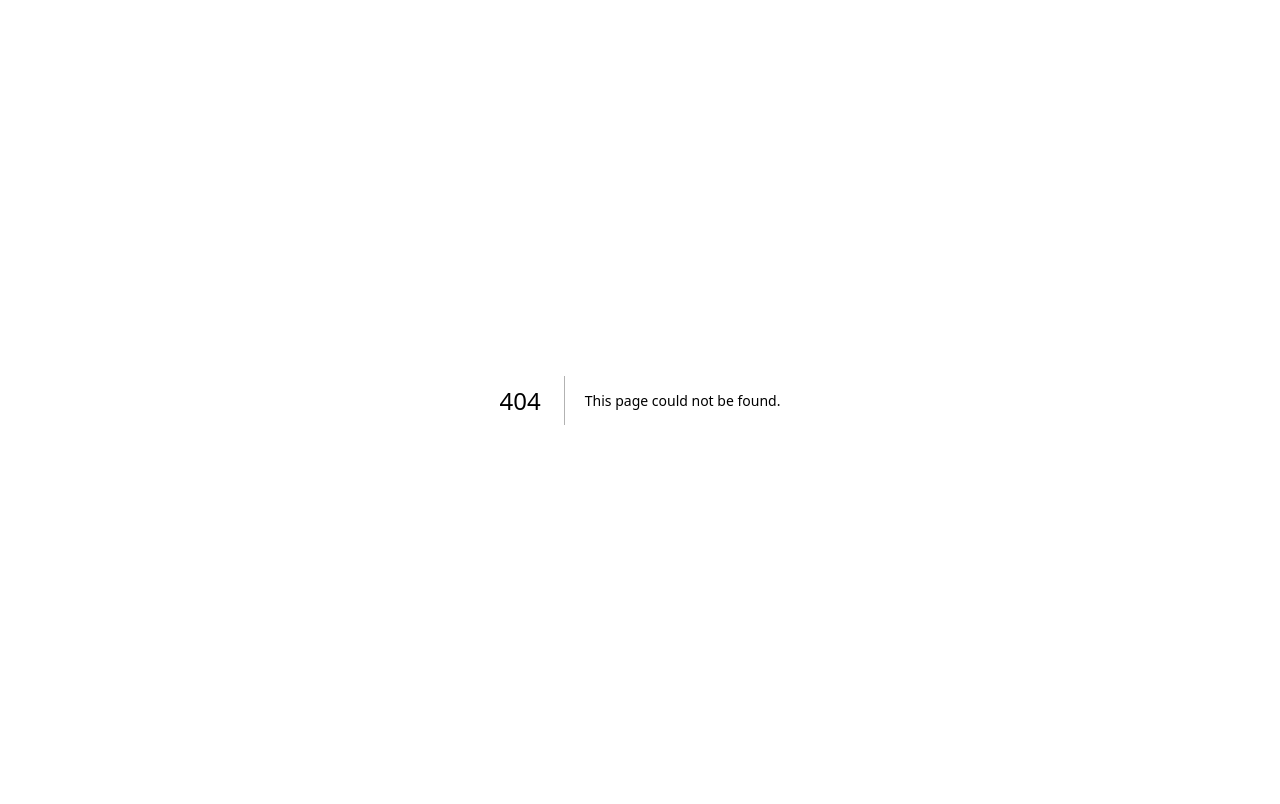
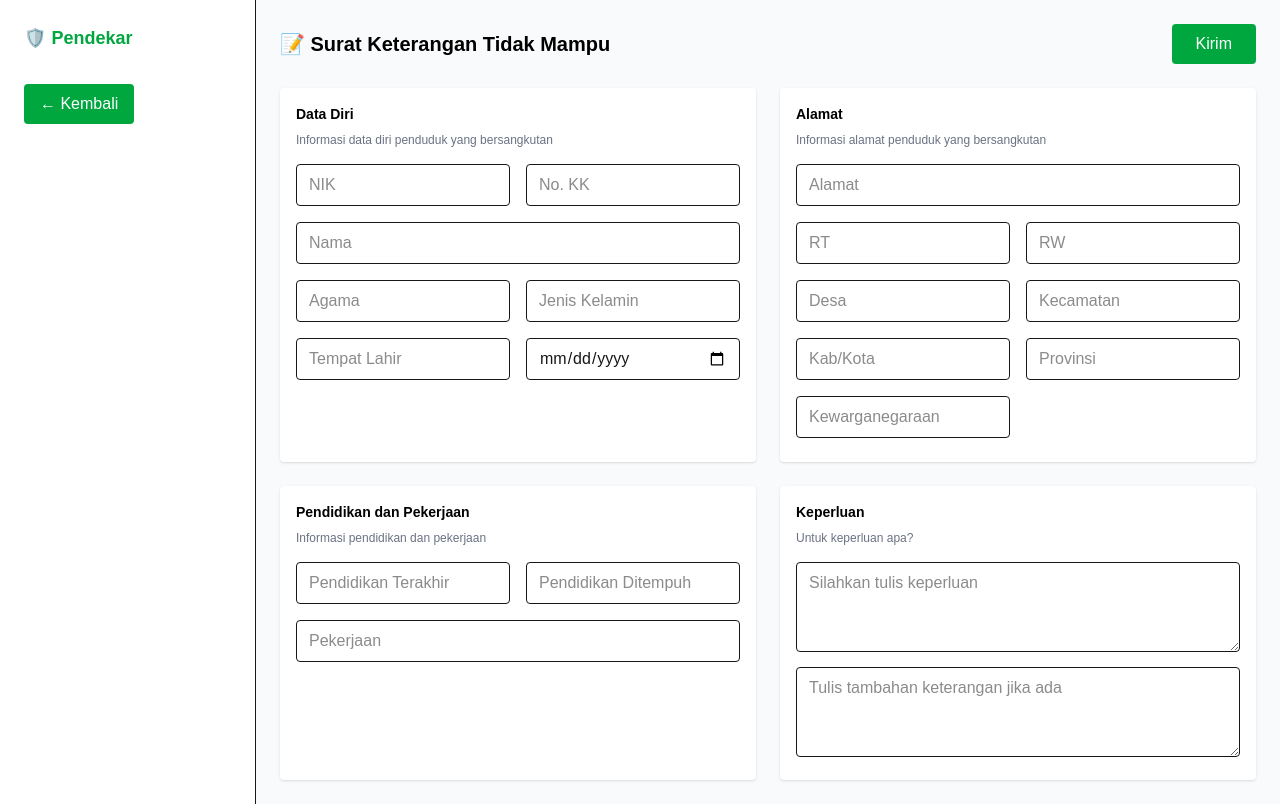
Before and after one commit to Kiki-Ervin/Aplikasi_Pendekar, a Next.js app in the folder pendekar/: page /ajukan/tidak-mampu in a window 1280 px wide. Before the commit this address had no page. Built offline with nearby package versions, Linux system fonts and the light colour scheme.

Commit message:
menambahkan form and API untuk Surat Keterangan Tidak Mampu
menambahkan form Surat Keterangan tidak mampu dan membuat dan menyambungkanya ke db mysql untuk menyimpan data

```diff
--- /dev/null
+++ b/pendekar/src/pages/ajukan/tidak-mampu.js
@@ -0,0 +1,131 @@
+import { useRouter } from 'next/router';
+import { useState } from 'react';
+
+export default function TidakMampuForm() {
+const router = useRouter();
+const [form, setForm] = useState({
+nik: '',
+no_kk: '',
+nama: '',
+agama: '',
+jenis_kelamin: '',
+tempat_lahir: '',
+tanggal_lahir: '',
+alamat: '',
+rt: '',
+rw: '',
+desa: '',
+kecamatan: '',
+kabupaten: '',
+provinsi: '',
+kewarganegaraan: '',
+pendidikan_terakhir: '',
+pendidikan_ditempuh: '',
+pekerjaan: '',
+keperluan: '',
+tambahan_keterangan: '',
+});
+
+const handleChange = (e) => {
+setForm({ ...form, [e.target.name]: e.target.value });
+};
+
+const handleSubmit = async () => {
+try {
+const res = await fetch('/api/tidak-mampu', {
+method: 'POST',
+headers: { 'Content-Type': 'application/json' },
+body: JSON.stringify(form),
+});
+
+  if (res.ok) {
+    alert('Data berhasil diajukan');
+    router.push('/permohonan');
+  } else {
+    alert('Gagal mengirim data');
+  }
+} catch (err) {
+  console.error(err);
+  alert('Terjadi error');
+}
+};
+
+return (
+<div className="flex min-h-screen bg-gray-50">
+{/* Sidebar */}
+<aside className="w-64 bg-white border-r p-6">
+<div className="text-green-600 font-bold text-lg mb-8 flex items-center gap-2">
+🛡️ Pendekar
+</div>
+<nav className="space-y-2">
+<button onClick={() => router.back()} className="bg-green-600 block px-4 py-2 text-white hover:bg-green-100 rounded">
+← Kembali
+</button>
+</nav>
+</aside>
+
+
+  {/* Form Content */}
+  <main className="flex-1 p-6 overflow-auto">
+    <div className="flex justify-between items-center mb-6">
+      <h1 className="text-xl font-bold text-black">📝 Surat Keterangan Tidak Mampu</h1>
+      <button onClick={handleSubmit} className="bg-green-600 text-white px-6 py-2 rounded hover:bg-green-700">
+        Kirim
+      </button>
+    </div>
+
+    <div className="grid grid-cols-1 md:grid-cols-2 gap-6">
+      {/* Data Diri */}
+      <div className="bg-white p-4 rounded shadow">
+        <h2 className="font-semibold text-sm text-black mb-2">Data Diri</h2>
+        <p className="text-xs text-gray-500 mb-4">Informasi data diri penduduk yang bersangkutan</p>
+        <div className="grid grid-cols-2 gap-4 mb-2">
+          <input name="nik" type="text" placeholder="NIK" className="border px-3 py-2 rounded" value={form.nik} onChange={handleChange} />
+          <input name="no_kk" type="text" placeholder="No. KK" className="border px-3 py-2 rounded" value={form.no_kk} onChange={handleChange} />
+          <input name="nama" type="text" placeholder="Nama" className="col-span-2 border px-3 py-2 rounded" value={form.nama} onChange={handleChange} />
+          <input name="agama" type="text" placeholder="Agama" className="border px-3 py-2 rounded" value={form.agama} onChange={handleChange} />
+          <input name="jenis_kelamin" type="text" placeholder="Jenis Kelamin" className="border px-3 py-2 rounded" value={form.jenis_kelamin} onChange={handleChange} />
+          <input name="tempat_lahir" type="text" placeholder="Tempat Lahir" className="border px-3 py-2 rounded" value={form.tempat_lahir} onChange={handleChange} />
+          <input name="tanggal_lahir" type="date" placeholder="Tanggal Lahir" className="border px-3 py-2 rounded" value={form.tanggal_lahir} onChange={handleChange} />
+        </div>
+      </div>
+
+      {/* Alamat */}
+      <div className="bg-white p-4 rounded shadow">
+        <h2 className="font-semibold text-sm text-black mb-2">Alamat</h2>
+        <p className="text-xs text-gray-500 mb-4">Informasi alamat penduduk yang bersangkutan</p>
+        <div className="grid grid-cols-2 gap-4 mb-2">
+          <input name="alamat" type="text" placeholder="Alamat" className="col-span-2 border px-3 py-2 rounded" value={form.alamat} onChange={handleChange} />
+          <input name="rt" type="text" placeholder="RT" className="border px-3 py-2 rounded" value={form.rt} onChange={handleChange} />
+          <input name="rw" type="text" placeholder="RW" className="border px-3 py-2 rounded" value={form.rw} onChange={handleChange} />
+          <input name="desa" type="text" placeholder="Desa" className="border px-3 py-2 rounded" value={form.desa} onChange={handleChange} />
+          <input name="kecamatan" type="text" placeholder="Kecamatan" className="border px-3 py-2 rounded" value={form.kecamatan} onChange={handleChange} />
+          <input name="kabupaten" type="text" placeholder="Kab/Kota" className="border px-3 py-2 rounded" value={form.kabupaten} onChange={handleChange} />
+          <input name="provinsi" type="text" placeholder="Provinsi" className="border px-3 py-2 rounded" value={form.provinsi} onChange={handleChange} />
+          <input name="kewarganegaraan" type="text" placeholder="Kewarganegaraan" className="border px-3 py-2 rounded" value={form.kewarganegaraan} onChange={handleChange} />
+        </div>
+      </div>
+
+      {/* Pendidikan dan Pekerjaan */}
+      <div className="bg-white p-4 rounded shadow">
+        <h2 className="font-semibold text-black text-sm mb-2">Pendidikan dan Pekerjaan</h2>
+        <p className="text-xs text-gray-500 mb-4">Informasi pendidikan dan pekerjaan</p>
+        <div className="grid grid-cols-2 gap-4 mb-2">
+          <input name="pendidikan_terakhir" type="text" placeholder="Pendidikan Terakhir" className="border px-3 py-2 rounded" value={form.pendidikan_terakhir} onChange={handleChange} />
+          <input name="pendidikan_ditempuh" type="text" placeholder="Pendidikan Ditempuh" className="border px-3 py-2 rounded" value={form.pendidikan_ditempuh} onChange={handleChange} />
+          <input name="pekerjaan" type="text" placeholder="Pekerjaan" className="col-span-2 border px-3 py-2 rounded" value={form.pekerjaan} onChange={handleChange} />
+        </div>
+      </div>
+
+      {/* Keperluan */}
+      <div className="bg-white p-4 rounded shadow">
+        <h2 className="font-semibold text-black text-sm mb-2">Keperluan</h2>
+        <p className="text-xs text-gray-500 mb-4">Untuk keperluan apa?</p>
+        <textarea name="keperluan" className="w-full border px-3 py-2 rounded mb-2" rows={3} placeholder="Silahkan tulis keperluan" value={form.keperluan} onChange={handleChange} />
+        <textarea name="tambahan_keterangan" className="w-full border px-3 py-2 rounded" rows={3} placeholder="Tulis tambahan keterangan jika ada" value={form.tambahan_keterangan} onChange={handleChange} />
+      </div>
+    </div>
+  </main>
+</div>
+);
+}
--- /dev/null
+++ b/pendekar/src/pages/api/tidak-mampu.js
@@ -0,0 +1,47 @@
+import { db } from '@/lib/db';
+
+export default async function handler(req, res) {
+if (req.method !== 'POST') {
+return res.status(405).json({ message: 'Method tidak diizinkan' });
+}
+
+const {
+nik,
+no_kk,
+nama,
+agama,
+jenis_kelamin,
+tempat_lahir,
+tanggal_lahir,
+alamat,
+rt,
+rw,
+desa,
+kecamatan,
+kabupaten,
+provinsi,
+kewarganegaraan,
+pendidikan_terakhir,
+pendidikan_ditempuh,
+pekerjaan,
+keperluan,
+tambahan_keterangan,
+} = req.body;
+
+try {
+const query = `INSERT INTO tidak_mampu ( nik, no_kk, nama, agama, jenis_kelamin, tempat_lahir, tanggal_lahir, alamat, rt, rw, desa, kecamatan, kabupaten, provinsi, kewarganegaraan, pendidikan_terakhir, pendidikan_ditempuh, pekerjaan, keperluan, tambahan_keterangan ) VALUES (?, ?, ?, ?, ?, ?, ?, ?, ?, ?, ?, ?, ?, ?, ?, ?, ?, ?, ?, ?)`;
+const values = [
+  nik, no_kk, nama, agama, jenis_kelamin, tempat_lahir, tanggal_lahir,
+  alamat, rt, rw, desa, kecamatan, kabupaten, provinsi, kewarganegaraan,
+  pendidikan_terakhir, pendidikan_ditempuh, pekerjaan, keperluan, tambahan_keterangan,
+];
+
+await db.execute(query, values);
+
+return res.status(200).json({ message: 'Data berhasil disimpan' });
+} catch (error) {
+console.error('Error simpan:', error);
+return res.status(500).json({ message: 'Terjadi kesalahan server' });
+}
+
+}
```
